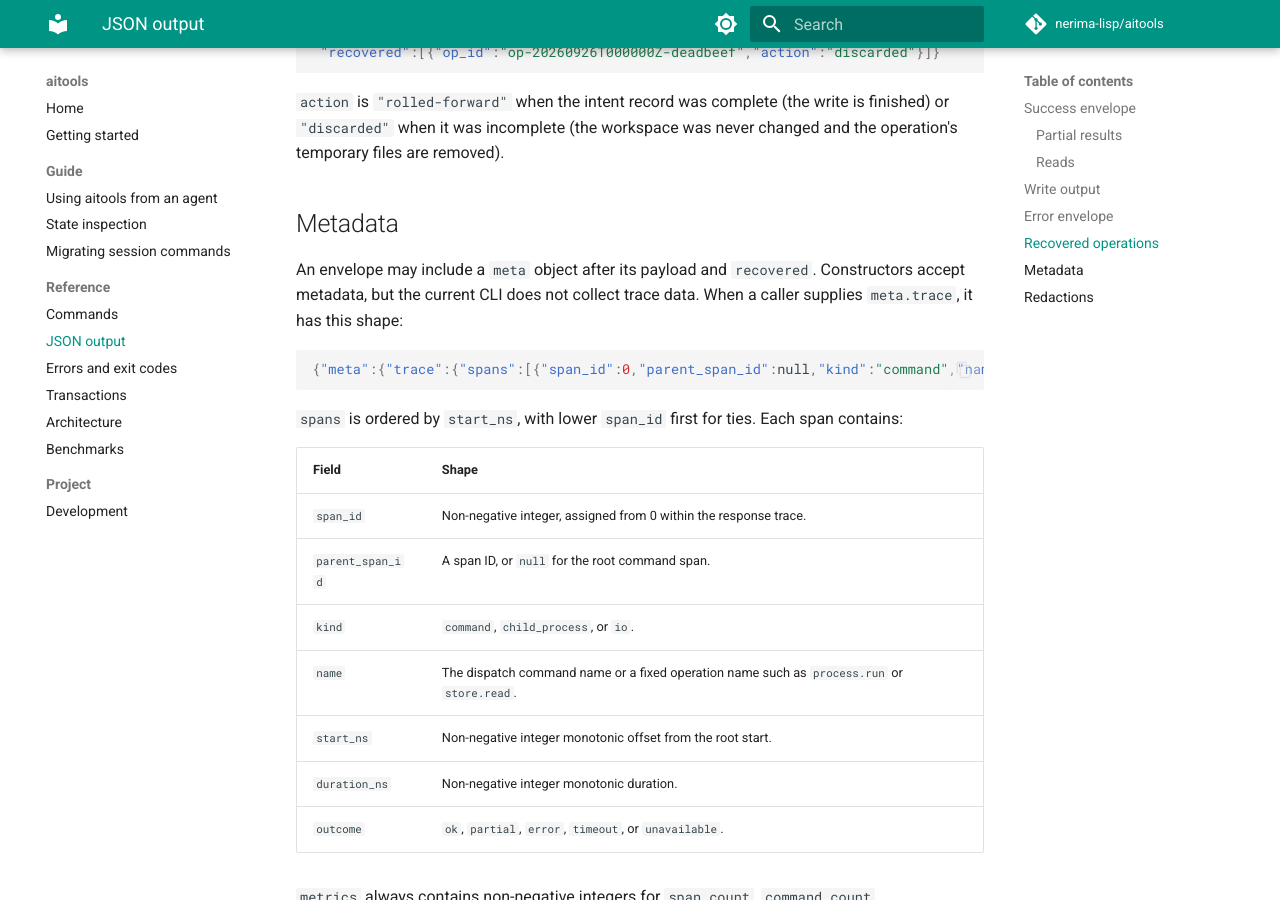
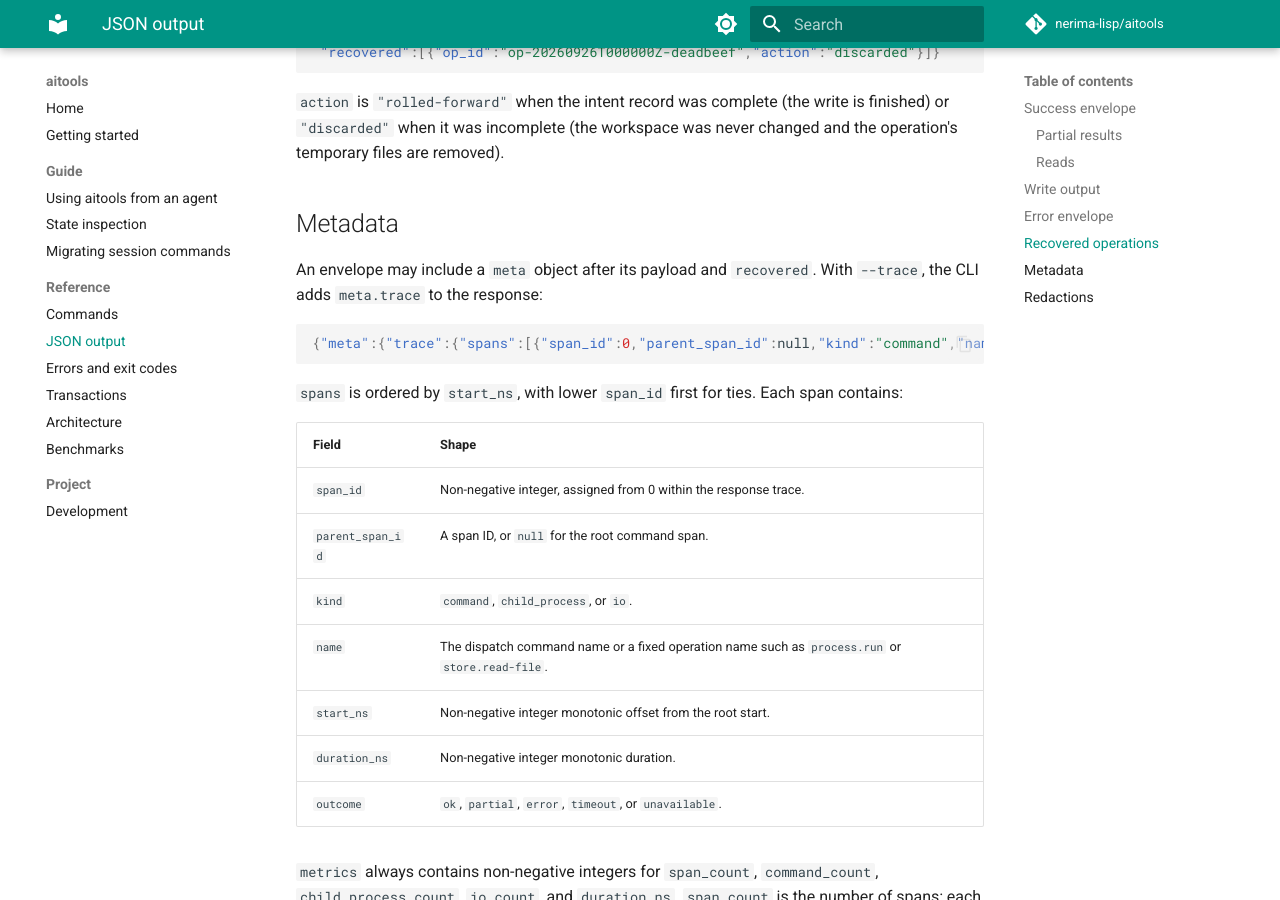
Before and after one commit to nerima-lisp/aitools, an MkDocs documentation site: the page built from docs/src/reference/json-schema.md, in a window 1280 px wide and 900 px high, scrolled down 4436 px. Built offline with MkDocs 1.6.1 and Material for MkDocs 9.7.7, drawn with Linux system fonts in a browser that asks for light colours; comment, search, counter and statistics services are not loaded.

Commit message:
docs(trace): document the trace option and response schema
Keep the CLI reference and JSON schema aligned with the emitted trace envelope.

````diff
--- a/docs/src/reference/json-schema.md
+++ b/docs/src/reference/json-schema.md
@@ -166,8 +166,7 @@ was never changed and the operation's temporary files are removed).
 ## Metadata
 
 An envelope may include a `meta` object after its payload and `recovered`.
-Constructors accept metadata, but the current CLI does not collect trace data.
-When a caller supplies `meta.trace`, it has this shape:
+With `--trace`, the CLI adds `meta.trace` to the response:
 
 ```json
 {"meta":{"trace":{"spans":[{"span_id":0,"parent_span_id":null,"kind":"command","name":"read","start_ns":0,"duration_ns":1200,"outcome":"ok"}],"metrics":{"span_count":1,"command_count":1,"child_process_count":0,"io_count":0,"duration_ns":1200}}}}
@@ -181,7 +180,7 @@ span contains:
 | `span_id` | Non-negative integer, assigned from 0 within the response trace. |
 | `parent_span_id` | A span ID, or `null` for the root command span. |
 | `kind` | `command`, `child_process`, or `io`. |
-| `name` | The dispatch command name or a fixed operation name such as `process.run` or `store.read`. |
+| `name` | The dispatch command name or a fixed operation name such as `process.run` or `store.read-file`. |
 | `start_ns` | Non-negative integer monotonic offset from the root start. |
 | `duration_ns` | Non-negative integer monotonic duration. |
 | `outcome` | `ok`, `partial`, `error`, `timeout`, or `unavailable`. |
````
Also changed, not shown: docs/src/reference/commands.md (+1 -0 lines).
